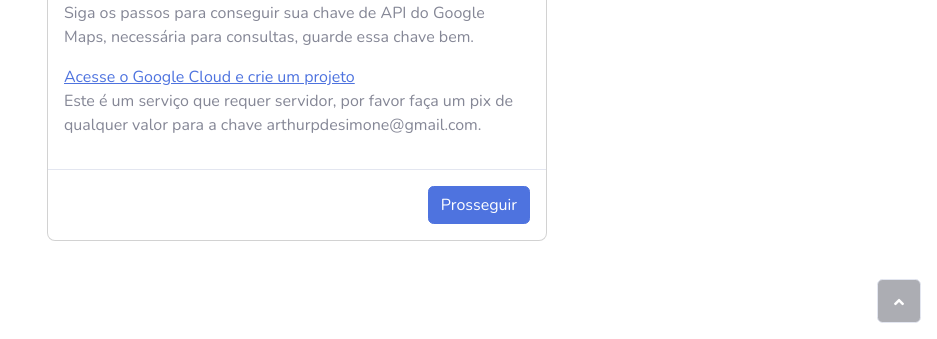
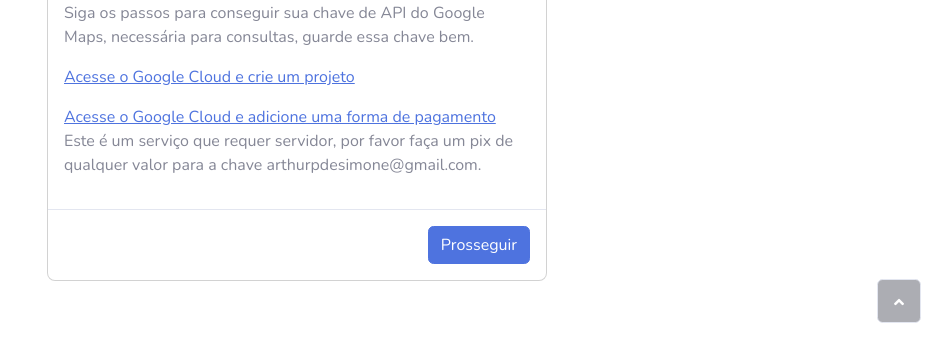
Before and after one commit to arthurpdesimone/dfimoveis, a Flask app: page / in a window 1280 px wide. Shown: the part 461-800 px from the top of the page, without its empty margins (343-1280 px from the left). Run offline with Flask 3, Linux system fonts and the light colour scheme; some libraries are stand-ins or nearby versions.

Commit message:
Version 0.13: Billing reminder

```diff
--- a/templates/index.html
+++ b/templates/index.html
@@ -5,6 +5,7 @@
     <meta charset="utf-8">
     <meta name="viewport" content="width=device-width, initial-scale=1.0, shrink-to-fit=no">
     <title>DF Imóveis</title>
+    <meta name="description" content="Webscrapper do site DFImóveis">
     <link rel="stylesheet" href="assets/bootstrap/css/bootstrap.min.css">
     <link rel="stylesheet" href="https://fonts.googleapis.com/css?family=Nunito:200,200i,300,300i,400,400i,600,600i,700,700i,800,800i,900,900i&amp;display=swap">
     <link rel="stylesheet" href="https://fonts.googleapis.com/css?family=Source+Sans+Pro:300,400,700">
@@ -34,7 +35,8 @@
                         <div><a class="carousel-control-prev" href="#carousel-1" role="button" data-bs-slide="prev"><span class="carousel-control-prev-icon" style="filter: invert(100%);"></span><span class="visually-hidden">Previous</span></a><a class="carousel-control-next" href="#carousel-1" role="button" data-bs-slide="next"><span class="carousel-control-next-icon" style="filter: invert(100%);"></span><span class="visually-hidden">Next</span></a></div>
                         <div class="carousel-indicators"><button type="button" data-bs-target="#carousel-1" data-bs-slide-to="0" class="active"></button> <button type="button" data-bs-target="#carousel-1" data-bs-slide-to="1"></button> <button type="button" data-bs-target="#carousel-1" data-bs-slide-to="2"></button> <button type="button" data-bs-target="#carousel-1" data-bs-slide-to="3"></button> <button type="button" data-bs-target="#carousel-1" data-bs-slide-to="4"></button> <button type="button" data-bs-target="#carousel-1" data-bs-slide-to="5"></button> <button type="button" data-bs-target="#carousel-1" data-bs-slide-to="6"></button> <button type="button" data-bs-target="#carousel-1" data-bs-slide-to="7"></button> <button type="button" data-bs-target="#carousel-1" data-bs-slide-to="8"></button></div>
                     </div>
-                    <p>Siga os passos para conseguir sua chave de API do Google Maps, necessária para consultas, guarde essa chave bem.</p><a href="https://console.cloud.google.com/">Acesse o Google Cloud e crie um projeto</a>
+                    <p>Siga os passos para conseguir sua chave de API do Google Maps, necessária para consultas, guarde essa chave bem.</p>
+                    <p><a href="https://console.cloud.google.com/">Acesse o Google Cloud e crie um projeto</a></p><a href="https://console.cloud.google.com/project/_/billing/enable">Acesse o Google Cloud e adicione uma forma de pagamento</a>
                     <p>Este é um serviço que requer servidor, por favor faça um pix de qualquer valor para a chave arthurpdesimone@gmail.com.&nbsp;</p>
                 </div>
                 <div class="modal-footer"><button class="btn btn-primary" id="prosseguir" type="button">Prosseguir</button></div>
```
Also changed, not shown: 1 other file.
